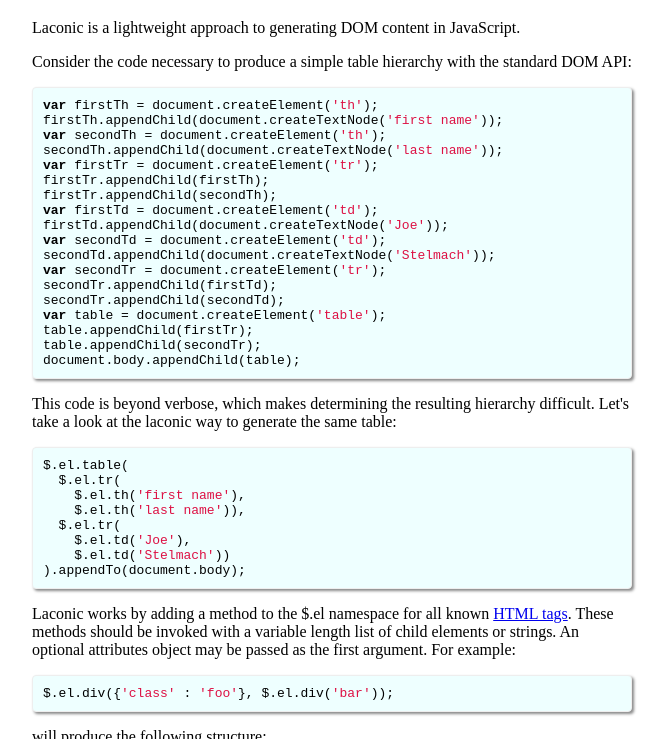
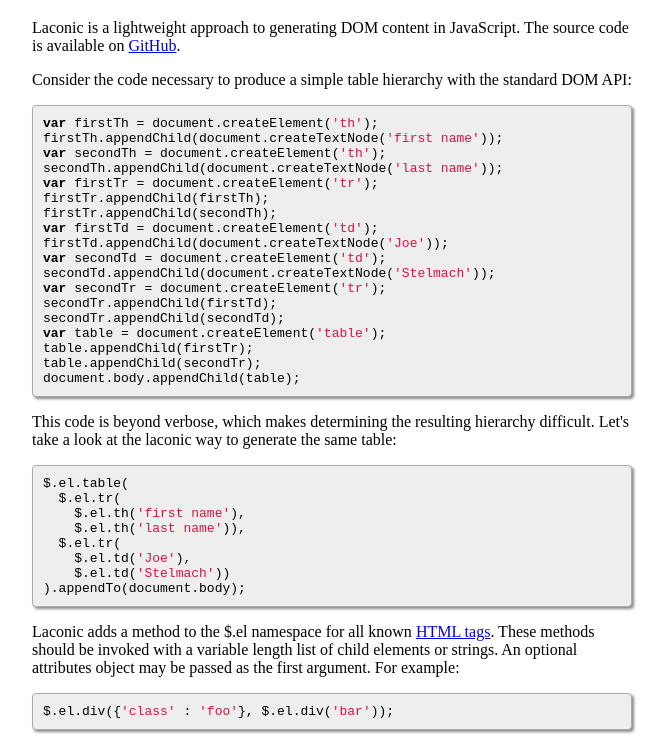
Before and after one commit to joestelmach/laconic, a plain HTML site: page index.html in a window 1280 px wide. Shown: the part 61-800 px from the top of the page, without its empty margins (16-683 px from the left). Drawn offline with Linux system fonts and the light colour scheme.

Commit message:
doc tweak

```diff
--- a/index.html
+++ b/index.html
@@ -12,9 +12,9 @@
 
       body pre code {
         display:block;
-        background-color:#eff;
+        background-color:#eee;
         padding:10px;
-        border:1px solid #eee;
+        border:1px solid #aaa;
         border-radius:4px;
         -webkit-border-radius:4px;
         -moz-border-radius:4px;
@@ -32,7 +32,8 @@
   <body>
     <h1>Laconic</h1>
     <p>
-      Laconic is a lightweight approach to generating DOM content in JavaScript.
+      Laconic is a lightweight approach to generating DOM content in JavaScript.  The
+      source code is available on <a href='https://github.com/joestelmach/laconic'>GitHub</a>.
     </p>
 
     <p>
@@ -75,7 +76,7 @@ document.body.appendChild(table);
 </code></pre>
 
     <p>
-      Laconic works by adding a method to the $.el namespace for all known
+      Laconic adds a method to the $.el namespace for all known
       <a href="http://www.whatwg.org/specs/web-apps/current-work/multipage/section-index.html#elements-1">HTML tags</a>.  These methods should be invoked with a variable length list of child elements or strings. An optional attributes object may be passed as the first argument.  For example:
     </p>
 <pre><code class='language-javascript'>$.el.div({'class' : 'foo'}, $.el.div('bar'));</code></pre>
```
